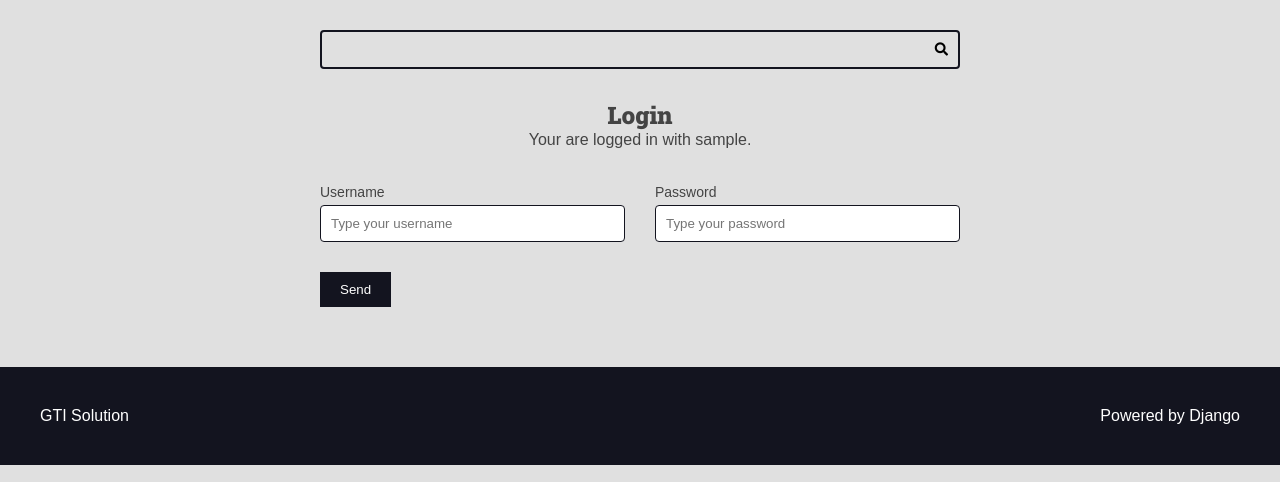
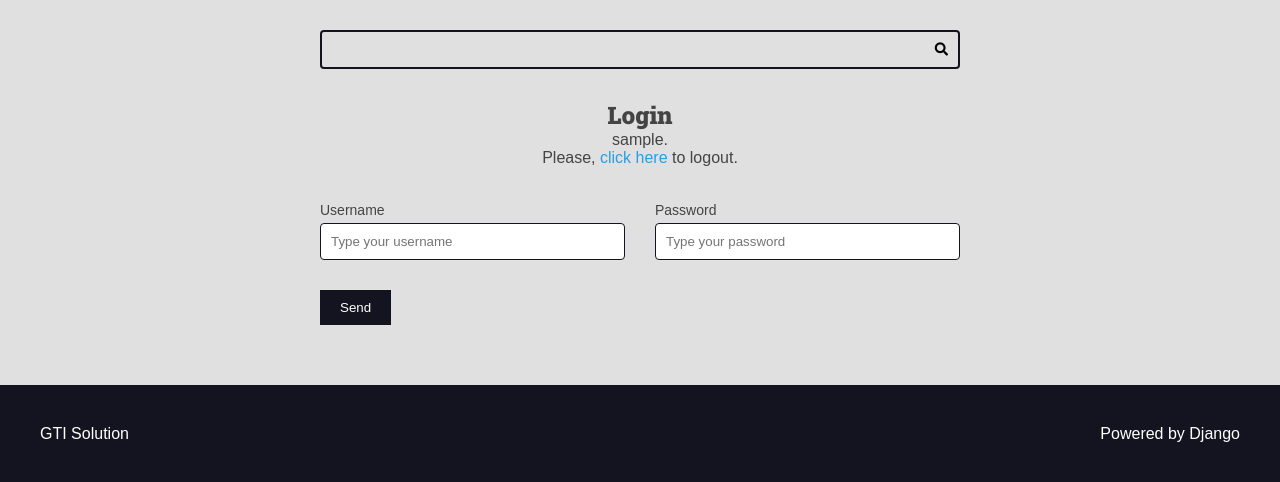
Before and after one commit to fabiorw/curso-django-projeto1, a Django app: template authors/templates/authors/pages/login.html in a window 1280 px wide. Shown: the part 113-595 px from the top of the page. Run offline with Django 4.2, Linux system fonts and the light colour scheme; the template is opened without the code that fills it: values that come from a table or form of the project are taken from there, others are empty; the visitor is signed in with stand-in values (Sample User, id 1).

Commit message:
aula 159 logout

```diff
--- a/authors/templates/authors/pages/login.html
+++ b/authors/templates/authors/pages/login.html
@@ -6,10 +6,15 @@
   <div class="main-content center container">
     <h2>Login</h2>
     {% if request.user.is_authenticated %}
-    <p>
-      Your are logged in with
-      {{ request.user.username }}.
-    </p>
+    {{ request.user.username }}.
+    <div>
+    Please,
+    <form class="inline-form" action="{% url 'authors:logout' %}" method='POST'>
+      {% csrf_token %}
+      <input type="hidden" name="username" value="{{ request.user.username }}">
+      <button class="plaintext-button" type="submit">click here</button>
+    </form> to logout.
+  </div>
     {% endif %}
   </div>
 
--- a/authors/urls.py
+++ b/authors/urls.py
@@ -9,4 +9,5 @@ urlpatterns = [
     path('register/create/', views.register_create, name='register_create'),
     path('login/', views.login_view, name='login'),
     path('login/create/', views.login_create, name='login_create'),
+    path('logout/', views.logout_view, name='logout'),
 ]
--- a/base_static/global/css/styles.css
+++ b/base_static/global/css/styles.css
@@ -364,6 +364,19 @@
   display: inline;
 }
 
+.plaintext-button {
+  display: inline;
+  border: none;
+  background: none;
+  cursor: pointer;
+  color: var(--color-primary);
+  font-size: 1.6rem;
+}
+
+.inline-form {
+  display: inline;
+}
+
 .span-2 {
   grid-column: span 2;
 }
```
Also changed, not shown: authors/views.py (+15 -1 lines).
